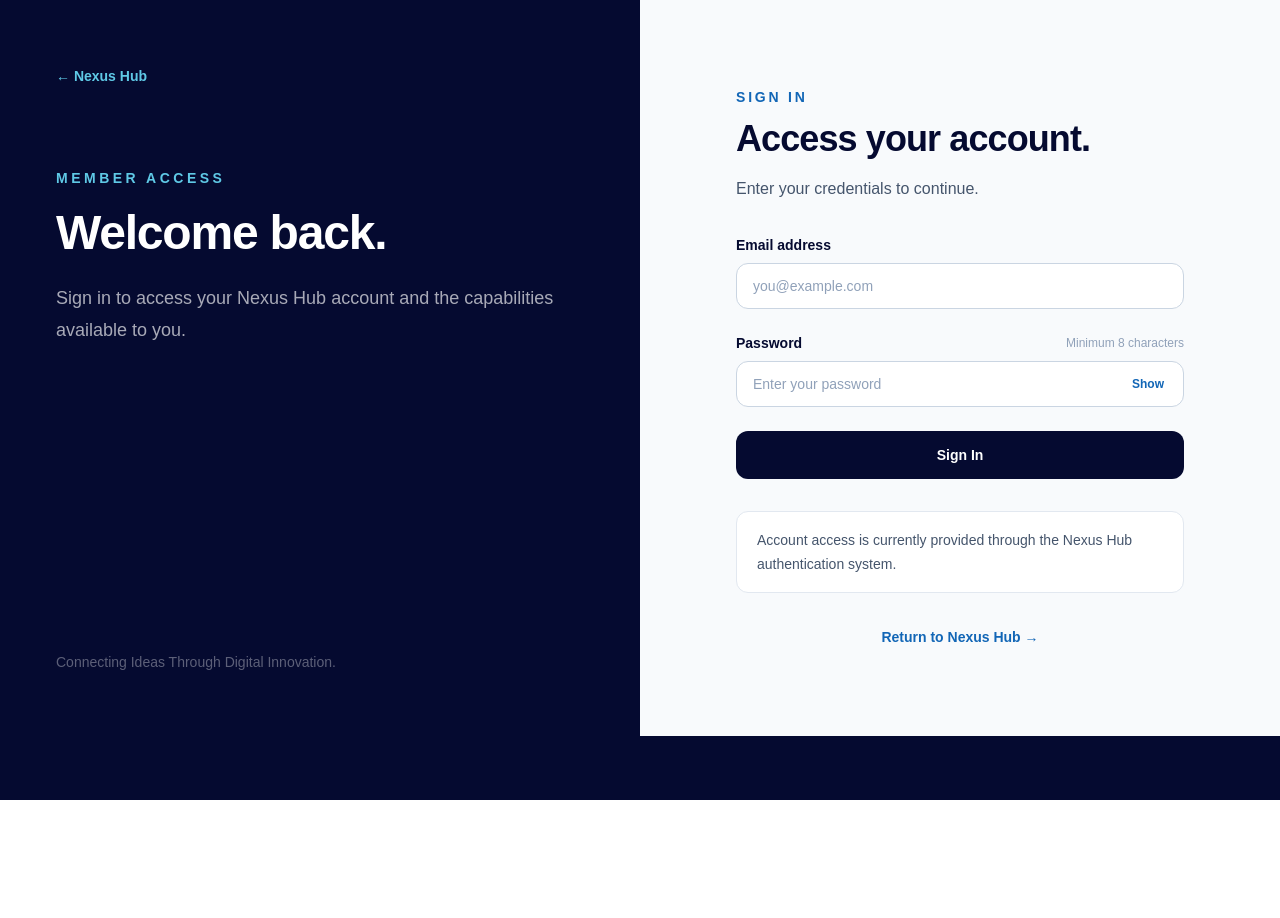
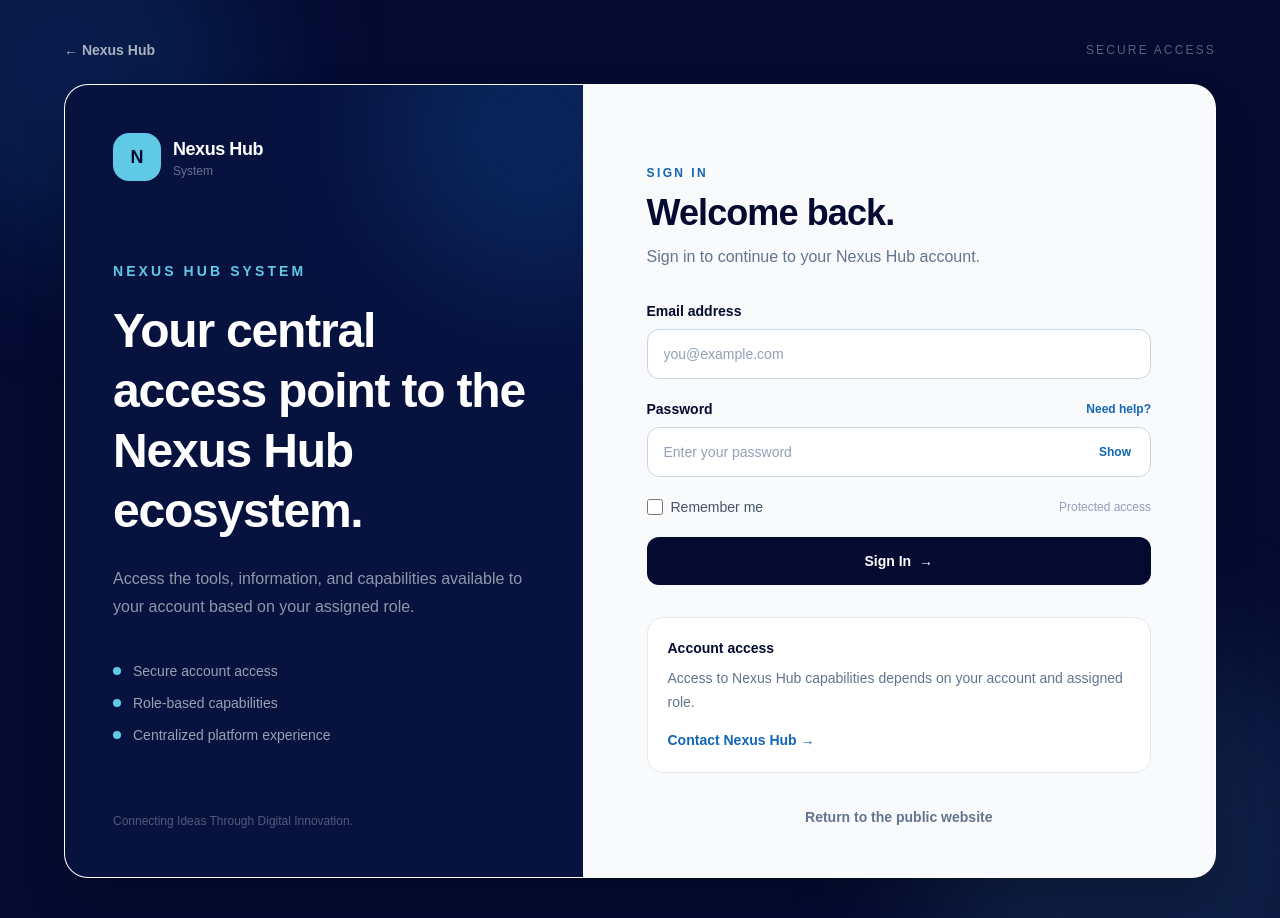
Before and after one commit to hlestakovjames/nexushub-frontend, a Next.js app: page /login in a window 1280 px wide. Before the commit the page ends 800 px from the top, so only its background shows below. Built offline with nearby package versions, Linux system fonts and the light colour scheme; no server answers.

Commit message:
feat: refine standalone login experience

```diff
--- a/app/login/page.tsx
+++ b/app/login/page.tsx
@@ -12,10 +12,13 @@
   const [email, setEmail] = useState('');
   const [password, setPassword] = useState('');
   const [showPassword, setShowPassword] = useState(false);
+  const [rememberMe, setRememberMe] = useState(false);
   const [isSubmitting, setIsSubmitting] = useState(false);
   const [error, setError] = useState('');
 
-  async function handleSubmit(event: FormEvent<HTMLFormElement>) {
+  async function handleSubmit(
+    event: FormEvent<HTMLFormElement>,
+  ) {
     event.preventDefault();
 
     setError('');
@@ -23,12 +26,16 @@
     const normalizedEmail = email.trim().toLowerCase();
 
     if (!normalizedEmail || !password) {
-      setError('Please enter your email address and password.');
+      setError(
+        'Please enter your email address and password.',
+      );
       return;
     }
 
     if (password.length < 8) {
-      setError('Password must be at least 8 characters long.');
+      setError(
+        'Password must be at least 8 characters long.',
+      );
       return;
     }
 
@@ -40,12 +47,6 @@
         password,
       );
 
-      /*
-       * Temporary staging authentication storage.
-       *
-       * We are deliberately keeping this isolated so it can later
-       * be replaced with a more secure HTTP-only cookie/session flow.
-       */
       localStorage.setItem(
         'nexus_hub_access_token',
         response.access_token,
@@ -56,16 +57,24 @@
         JSON.stringify(response.user),
       );
 
+      if (rememberMe) {
+        localStorage.setItem(
+          'nexus_hub_remember',
+          'true',
+        );
+      } else {
+        localStorage.removeItem(
+          'nexus_hub_remember',
+        );
+      }
+
       router.push('/dashboard');
     } catch (err) {
-      if (err instanceof Error) {
-        if (err.message.includes('401')) {
+      if (
+        err instanceof Error &&
+        err.message.includes('401')
+      ) {
         setError('Invalid email or password.');
-        } else {
-          setError(
-            'Unable to sign in right now. Please try again.',
-          );
-        }
       } else {
         setError(
           'Unable to sign in right now. Please try again.',
@@ -77,77 +86,143 @@
   }
 
   return (
-    <main className="min-h-[calc(100vh-4rem)] bg-slate-50 text-[#050A30]">
-      <div className="mx-auto grid min-h-[calc(100vh-4rem)] max-w-7xl lg:grid-cols-2">
-        {/* BRAND PANEL */}
-        <section className="hidden bg-[#050A30] px-10 py-16 text-white lg:flex lg:flex-col lg:justify-between lg:px-14">
-          <div>
+    <main className="relative min-h-screen overflow-hidden bg-[#050A30] text-[#050A30]">
+      {/* BACKGROUND ACCENTS */}
+      <div className="pointer-events-none absolute inset-0">
+        <div className="absolute -left-32 -top-32 h-96 w-96 rounded-full bg-[#1266B6]/20 blur-3xl" />
+
+        <div className="absolute -bottom-40 -right-20 h-[28rem] w-[28rem] rounded-full bg-[#5FC9E6]/10 blur-3xl" />
+      </div>
+
+      <div className="relative z-10 flex min-h-screen items-center justify-center px-5 py-10 sm:px-8 lg:px-10">
+        <div className="w-full max-w-6xl">
+          {/* TOP BAR */}
+          <div className="mb-6 flex items-center justify-between">
             <Link
               href="/"
-              className="text-sm font-semibold text-[#5FC9E6] transition hover:opacity-80"
+              className="text-sm font-semibold text-white/65 transition hover:text-white"
             >
               ← Nexus Hub
             </Link>
 
-            <div className="mt-20 max-w-xl">
-              <p className="text-sm font-semibold uppercase tracking-[0.25em] text-[#5FC9E6]">
-                Member Access
+            <span className="text-xs font-medium uppercase tracking-[0.18em] text-white/35">
+              Secure Access
+            </span>
+          </div>
+
+          {/* APPLICATION CARD */}
+          <div className="grid overflow-hidden rounded-3xl border border-white/10 bg-white shadow-2xl lg:grid-cols-[0.9fr_1.1fr]">
+            {/* BRAND SIDE */}
+            <section className="relative hidden overflow-hidden bg-[#07123F] p-10 text-white lg:flex lg:flex-col lg:justify-between xl:p-12">
+              <div className="absolute -right-24 -top-24 h-72 w-72 rounded-full bg-[#1266B6]/25 blur-3xl" />
+
+              <div className="relative z-10">
+                <div className="inline-flex items-center gap-3">
+                  <div className="flex h-12 w-12 items-center justify-center rounded-2xl bg-[#5FC9E6] text-lg font-black text-[#050A30]">
+                    N
+                  </div>
+
+                  <div>
+                    <p className="text-lg font-bold tracking-tight">
+                      Nexus Hub
                     </p>
 
-              <h1 className="mt-5 text-5xl font-bold leading-[1.05] tracking-tight">
-                Welcome back.
-              </h1>
-
-              <p className="mt-6 text-lg leading-8 text-white/65">
-                Sign in to access your Nexus Hub account and the
-                capabilities available to you.
+                    <p className="text-xs text-white/40">
+                      System
                     </p>
                   </div>
                 </div>
 
-          <p className="text-sm text-white/35">
+                <div className="mt-20 max-w-md">
+                  <p className="text-sm font-semibold uppercase tracking-[0.22em] text-[#5FC9E6]">
+                    Nexus Hub System
+                  </p>
+
+                  <h1 className="mt-5 text-4xl font-bold leading-tight tracking-tight xl:text-5xl">
+                    Your central access point to the Nexus Hub ecosystem.
+                  </h1>
+
+                  <p className="mt-6 text-base leading-7 text-white/55">
+                    Access the tools, information, and capabilities
+                    available to your account based on your assigned
+                    role.
+                  </p>
+                </div>
+
+                <div className="mt-10 space-y-3">
+                  <div className="flex items-center gap-3 text-sm text-white/60">
+                    <span className="h-2 w-2 rounded-full bg-[#5FC9E6]" />
+                    Secure account access
+                  </div>
+
+                  <div className="flex items-center gap-3 text-sm text-white/60">
+                    <span className="h-2 w-2 rounded-full bg-[#5FC9E6]" />
+                    Role-based capabilities
+                  </div>
+
+                  <div className="flex items-center gap-3 text-sm text-white/60">
+                    <span className="h-2 w-2 rounded-full bg-[#5FC9E6]" />
+                    Centralized platform experience
+                  </div>
+                </div>
+              </div>
+
+              <p className="relative z-10 text-xs text-white/30">
                 Connecting Ideas Through Digital Innovation.
               </p>
             </section>
 
-        {/* LOGIN PANEL */}
-        <section className="flex items-center justify-center px-6 py-14 sm:px-8 lg:px-12">
-          <div className="w-full max-w-md">
+            {/* FORM SIDE */}
+            <section className="bg-slate-50 px-6 py-10 sm:px-10 sm:py-12 lg:px-14 xl:px-16">
+              {/* MOBILE BRAND */}
               <div className="lg:hidden">
-              <Link
-                href="/"
-                className="text-sm font-semibold text-[#1266B6]"
-              >
-                ← Nexus Hub
-              </Link>
+                <div className="flex items-center gap-3">
+                  <div className="flex h-11 w-11 items-center justify-center rounded-xl bg-[#050A30] text-base font-black text-[#5FC9E6]">
+                    N
                   </div>
 
-            <div className="mt-8 lg:mt-0">
-              <p className="text-sm font-semibold uppercase tracking-[0.2em] text-[#1266B6]">
+                  <div>
+                    <p className="font-bold text-[#050A30]">
+                      Nexus Hub
+                    </p>
+
+                    <p className="text-xs text-slate-400">
+                      System
+                    </p>
+                  </div>
+                </div>
+              </div>
+
+              <div className="mt-10 lg:mt-8">
+                <p className="text-xs font-semibold uppercase tracking-[0.2em] text-[#1266B6]">
                   Sign In
                 </p>
 
                 <h2 className="mt-3 text-3xl font-bold tracking-tight sm:text-4xl">
-                Access your account.
+                  Welcome back.
                 </h2>
 
-              <p className="mt-4 leading-7 text-slate-600">
-                Enter your credentials to continue.
+                <p className="mt-3 max-w-md text-sm leading-6 text-slate-500 sm:text-base">
+                  Sign in to continue to your Nexus Hub account.
                 </p>
               </div>
 
+              {/* ERROR */}
               {error && (
                 <div
                   role="alert"
-                className="mt-7 rounded-xl border border-red-200 bg-red-50 px-4 py-3 text-sm leading-6 text-red-700"
+                  className="mt-7 rounded-xl border border-red-200 bg-red-50 px-4 py-3.5"
                 >
+                  <p className="text-sm font-medium leading-6 text-red-700">
                     {error}
+                  </p>
                 </div>
               )}
 
+              {/* FORM */}
               <form
                 onSubmit={handleSubmit}
-              className="mt-8 space-y-6"
+                className="mt-8 space-y-5"
               >
                 {/* EMAIL */}
                 <div>
@@ -163,14 +238,14 @@
                     name="email"
                     type="email"
                     autoComplete="email"
+                    placeholder="you@example.com"
                     value={email}
                     onChange={(event) =>
                       setEmail(event.target.value)
                     }
-                  placeholder="you@example.com"
                     disabled={isSubmitting}
                     required
-                  className="mt-2 w-full rounded-xl border border-slate-300 bg-white px-4 py-3 text-sm text-[#050A30] outline-none transition placeholder:text-slate-400 focus:border-[#1266B6] focus:ring-2 focus:ring-[#1266B6]/15 disabled:cursor-not-allowed disabled:bg-slate-100"
+                    className="mt-2 w-full rounded-xl border border-slate-300 bg-white px-4 py-3.5 text-sm text-[#050A30] outline-none transition placeholder:text-slate-400 focus:border-[#1266B6] focus:ring-4 focus:ring-[#1266B6]/10 disabled:cursor-not-allowed disabled:bg-slate-100"
                   />
                 </div>
 
@@ -184,9 +259,12 @@
                       Password
                     </label>
 
-                  <span className="text-xs text-slate-400">
-                    Minimum 8 characters
-                  </span>
+                    <Link
+                      href="/contact"
+                      className="text-xs font-semibold text-[#1266B6] transition hover:opacity-75"
+                    >
+                      Need help?
+                    </Link>
                   </div>
 
                   <div className="relative mt-2">
@@ -194,60 +272,117 @@
                       id="password"
                       name="password"
                       type={
-                      showPassword ? 'text' : 'password'
+                        showPassword
+                          ? 'text'
+                          : 'password'
                       }
                       autoComplete="current-password"
+                      placeholder="Enter your password"
                       value={password}
                       onChange={(event) =>
                         setPassword(event.target.value)
                       }
-                    placeholder="Enter your password"
                       disabled={isSubmitting}
                       required
                       minLength={8}
-                    className="w-full rounded-xl border border-slate-300 bg-white px-4 py-3 pr-20 text-sm text-[#050A30] outline-none transition placeholder:text-slate-400 focus:border-[#1266B6] focus:ring-2 focus:ring-[#1266B6]/15 disabled:cursor-not-allowed disabled:bg-slate-100"
+                      className="w-full rounded-xl border border-slate-300 bg-white px-4 py-3.5 pr-20 text-sm text-[#050A30] outline-none transition placeholder:text-slate-400 focus:border-[#1266B6] focus:ring-4 focus:ring-[#1266B6]/10 disabled:cursor-not-allowed disabled:bg-slate-100"
                     />
 
                     <button
                       type="button"
                       onClick={() =>
-                      setShowPassword((visible) => !visible)
+                        setShowPassword(
+                          (visible) => !visible,
+                        )
                       }
                       disabled={isSubmitting}
-                    className="absolute right-3 top-1/2 -translate-y-1/2 px-2 py-1 text-xs font-semibold text-[#1266B6] transition hover:opacity-80 disabled:cursor-not-allowed disabled:opacity-50"
+                      className="absolute right-3 top-1/2 -translate-y-1/2 rounded-md px-2 py-1 text-xs font-semibold text-[#1266B6] transition hover:bg-slate-100 disabled:opacity-50"
+                      aria-label={
+                        showPassword
+                          ? 'Hide password'
+                          : 'Show password'
+                      }
                     >
                       {showPassword ? 'Hide' : 'Show'}
                     </button>
                   </div>
                 </div>
 
+                {/* REMEMBER */}
+                <div className="flex items-center justify-between gap-4">
+                  <label className="flex cursor-pointer items-center gap-2">
+                    <input
+                      type="checkbox"
+                      checked={rememberMe}
+                      onChange={(event) =>
+                        setRememberMe(
+                          event.target.checked,
+                        )
+                      }
+                      disabled={isSubmitting}
+                      className="h-4 w-4 rounded border-slate-300 text-[#1266B6] focus:ring-[#1266B6]"
+                    />
+
+                    <span className="text-sm text-slate-600">
+                      Remember me
+                    </span>
+                  </label>
+
+                  <span className="text-xs text-slate-400">
+                    Protected access
+                  </span>
+                </div>
+
                 {/* SUBMIT */}
                 <button
                   type="submit"
                   disabled={isSubmitting}
-                className="w-full rounded-xl bg-[#050A30] px-5 py-3.5 text-sm font-semibold text-white transition hover:bg-[#1266B6] disabled:cursor-not-allowed disabled:opacity-60"
+                  className="group flex w-full items-center justify-center gap-2 rounded-xl bg-[#050A30] px-5 py-3.5 text-sm font-semibold text-white transition hover:bg-[#1266B6] disabled:cursor-not-allowed disabled:opacity-60"
                 >
-                {isSubmitting ? 'Signing in...' : 'Sign In'}
+                  <span>
+                    {isSubmitting
+                      ? 'Signing in...'
+                      : 'Sign In'}
+                  </span>
+
+                  {!isSubmitting && (
+                    <span className="transition-transform group-hover:translate-x-1">
+                      →
+                    </span>
+                  )}
                 </button>
               </form>
 
-            <div className="mt-8 rounded-xl border border-slate-200 bg-white px-5 py-4">
-              <p className="text-sm leading-6 text-slate-600">
-                Account access is currently provided through the
-                Nexus Hub authentication system.
+              {/* ACCESS INFORMATION */}
+              <div className="mt-8 rounded-2xl border border-slate-200 bg-white p-5">
+                <p className="text-sm font-semibold text-[#050A30]">
+                  Account access
                 </p>
+
+                <p className="mt-2 text-sm leading-6 text-slate-500">
+                  Access to Nexus Hub capabilities depends on your
+                  account and assigned role.
+                </p>
+
+                <Link
+                  href="/contact"
+                  className="mt-4 inline-flex text-sm font-semibold text-[#1266B6] transition hover:translate-x-0.5"
+                >
+                  Contact Nexus Hub →
+                </Link>
               </div>
 
               <div className="mt-8 text-center">
                 <Link
                   href="/"
-                className="text-sm font-semibold text-[#1266B6] transition hover:opacity-80"
+                  className="text-sm font-semibold text-slate-500 transition hover:text-[#1266B6]"
                 >
-                Return to Nexus Hub →
+                  Return to the public website
                 </Link>
               </div>
+            </section>
           </div>
-        </section>
+        </div>
       </div>
     </main>
   );
```
Lines whose indentation alone changed are shown as unchanged.
